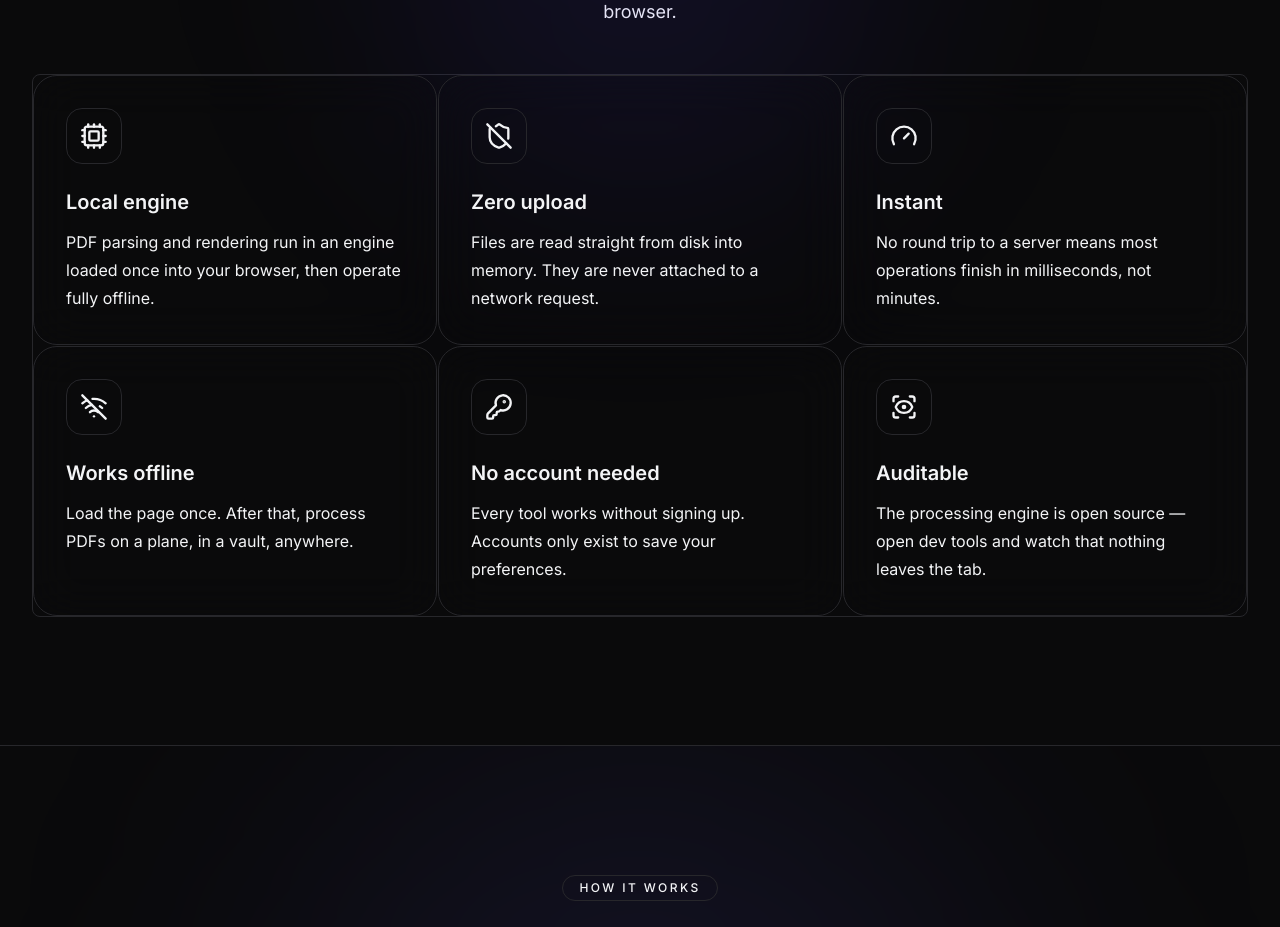
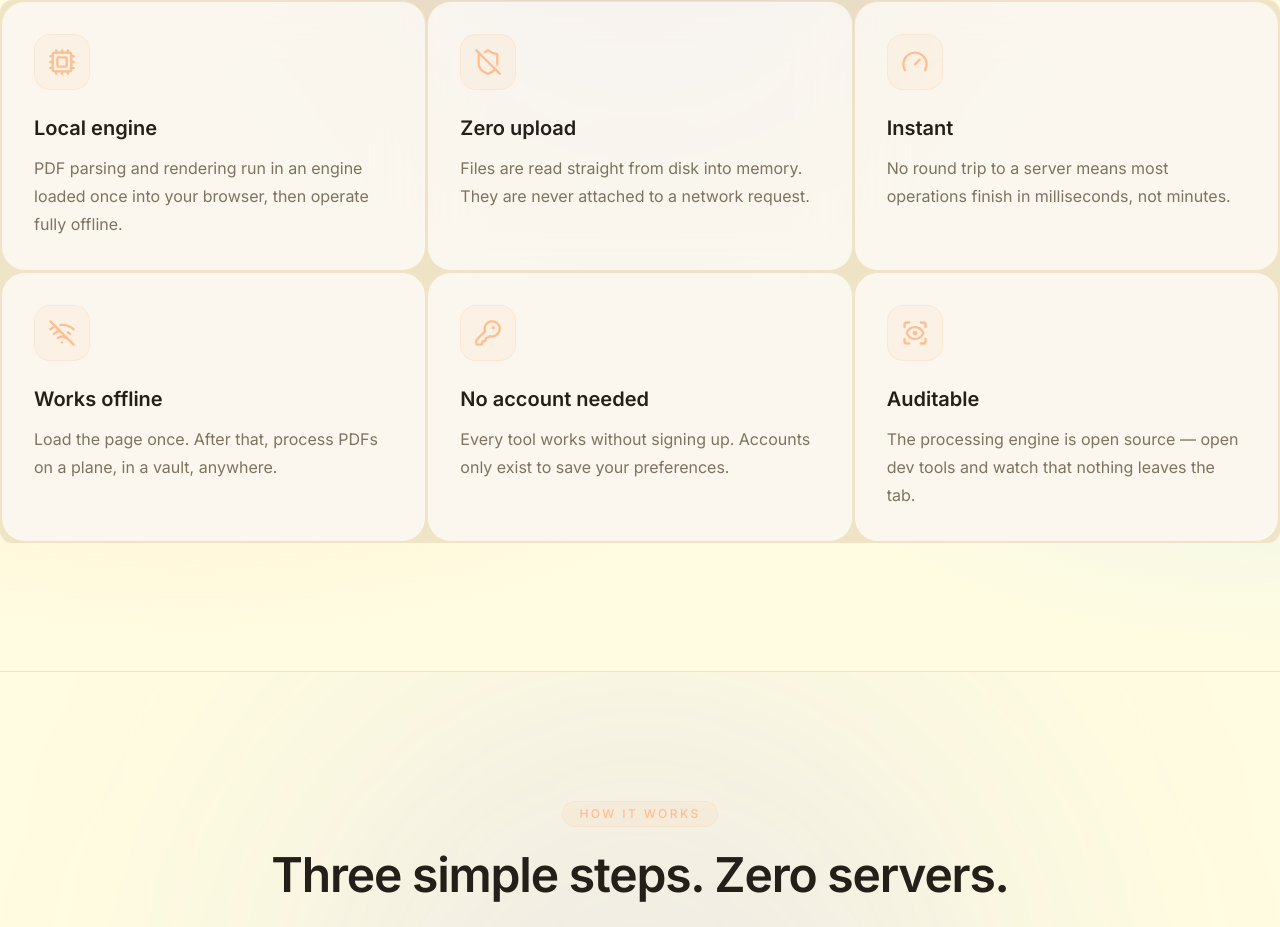
Before and after one commit to sandipkumarjha/privacy-first-pdf-processor, a Next.js app in the folder web/: page / in a window 1280 px wide. Shown: the part 1170-2097 px from the top of the page. Built offline with nearby package versions, Linux system fonts and the light colour scheme.

Commit message:
feat: POLISH UI

```diff
--- a/web/src/app/globals.css
+++ b/web/src/app/globals.css
@@ -1,121 +1,207 @@
 @import "tailwindcss";
 @import "tw-animate-css";
 
-
-
-/*
-  Theming strategy:
-  - Default (no class) = dark theme. This product's audience and aesthetic
-    (Vercel-like, technical, "local-only") reads best dark-first.
-  - Adding `.light` to <html> overrides the tokens below.
-  - Components only ever reference semantic tokens (bg-background,
-    text-foreground, border-border, text-muted, text-accent) — never
-    raw colors — so no `dark:` prefixes are needed anywhere.
-*/
+@custom-variant dark (&:is(.dark *));
 
 :root {
-  --background: 240 6% 4%;
-  --surface: 240 5% 8%;
-  --surface-2: 240 5% 11%;
-  --border: 240 5% 16%;
-  --foreground: 220 14% 96%;
-  --muted: 230 6% 58%;
-  --accent: 222 100% 65%;
-  --accent-soft: 222 70% 22%;
-  --danger: 4 86% 62%;
-  --success: 152 60% 50%;
+  --background: #fffce1;
+  --surface: #ffffff;
+  --surface-2: #fff8e6;
+
+  --foreground: #241f18;
+  --muted: #7c7360;
+  --muted-foreground: #8a8171;
+
+  --border: #f0e4c6;
+  --border-strong: #e6d6ac;
+
+  --accent: #ffbe91;
+  --accent-soft: #ffddb0;
+  --accent-foreground: #3a2414;
+
+  --info: #cfebff;
+  --info-foreground: #123049;
+
+  --success: #2fae6b;
+  --success-foreground: #ffffff;
+
+  --danger: #e5484d;
+  --danger-foreground: #ffffff;
+
+  --card: var(--surface);
+  --card-foreground: var(--foreground);
+
+  --popover: var(--surface);
+  --popover-foreground: var(--foreground);
+
+  --primary: var(--accent);
+  --primary-foreground: var(--accent-foreground);
+
+  --secondary: var(--accent-soft);
+  --secondary-foreground: var(--accent-foreground);
+
+  --destructive: var(--danger);
+  --destructive-foreground: var(--danger-foreground);
+
+  --ring: var(--accent);
+
+  --radius: 0.75rem;
 }
 
-:root.light {
-  --background: 0 0% 100%;
-  --surface: 240 20% 98%;
-  --surface-2: 240 15% 95%;
-  --border: 220 14% 89%;
-  --foreground: 240 10% 8%;
-  --muted: 220 9% 40%;
-  --accent: 222 89% 55%;
-  --accent-soft: 222 80% 92%;
-  --danger: 4 74% 50%;
-  --success: 152 60% 36%;
+.dark {
+  --background: #161310;
+  --surface: #1d1a15;
+  --surface-2: #242019;
+
+  --foreground: #f6efe1;
+  --muted: #a89c86;
+  --muted-foreground: #948a76;
+
+  --border: #35301f;
+  --border-strong: #453e28;
+
+  --accent: #ffbe91;
+  --accent-soft: #4a3722;
+  --accent-foreground: #2a1a0d;
+
+  --info: #24425c;
+  --info-foreground: #cfebff;
+
+  --success: #3ec27f;
+  --success-foreground: #0d1f16;
+
+  --danger: #f2696d;
+  --danger-foreground: #2a0d0e;
+
+  --card: var(--surface);
+  --card-foreground: var(--foreground);
+
+  --popover: var(--surface);
+  --popover-foreground: var(--foreground);
+
+  --primary: var(--accent);
+  --primary-foreground: var(--accent-foreground);
+
+  --secondary: var(--accent-soft);
+  --secondary-foreground: var(--foreground);
+
+  --destructive: var(--danger);
+  --destructive-foreground: var(--danger-foreground);
+
+  --ring: var(--accent);
 }
 
+@theme inline {
+  --color-background: var(--background);
+  --color-surface: var(--surface);
+  --color-surface-2: var(--surface-2);
 
+  --color-foreground: var(--foreground);
+  --color-muted: var(--muted);
+  --color-muted-foreground: var(--muted-foreground);
+
+  --color-border: var(--border);
+  --color-border-strong: var(--border-strong);
+
+  --color-accent: var(--accent);
+  --color-accent-soft: var(--accent-soft);
+  --color-accent-foreground: var(--accent-foreground);
+
+  --color-info: var(--info);
+  --color-info-foreground: var(--info-foreground);
+
+  --color-success: var(--success);
+  --color-success-foreground: var(--success-foreground);
+
+  --color-danger: var(--danger);
+  --color-danger-foreground: var(--danger-foreground);
+
+  --color-card: var(--card);
+  --color-card-foreground: var(--card-foreground);
+
+  --color-popover: var(--popover);
+  --color-popover-foreground: var(--popover-foreground);
+
+  --color-primary: var(--primary);
+  --color-primary-foreground: var(--primary-foreground);
+
+  --color-secondary: var(--secondary);
+  --color-secondary-foreground: var(--secondary-foreground);
+
+  --color-destructive: var(--destructive);
+  --color-destructive-foreground: var(--destructive-foreground);
+
+  --color-ring: var(--ring);
+
+  --radius-sm: calc(var(--radius) - 0.375rem);
+  --radius-md: calc(var(--radius) - 0.125rem);
+  --radius-lg: var(--radius);
+  --radius-xl: calc(var(--radius) + 0.375rem);
+}
+
+@layer base {
   * {
-  border-color: hsl(var(--border));
+    border-color: var(--border);
   }
 
   html {
-  scroll-behavior: smooth;
+    color-scheme: light;
+  }
+
+  .dark html,
+  html.dark {
+    color-scheme: dark;
   }
 
   body {
-  background-color: hsl(var(--background));
-  color: hsl(var(--foreground));
-  font-family: var(--font-sans), system-ui, sans-serif;
-  -webkit-font-smoothing: antialiased;
-  text-rendering: optimizeLegibility;
-}
-
-@media (prefers-reduced-motion: reduce) {
-  html {
-    scroll-behavior: auto;
-  }
-  *,
-  *::before,
-  *::after {
-    animation-duration: 0.001ms !important;
-    animation-iteration-count: 1 !important;
-    transition-duration: 0.001ms !important;
-    scroll-behavior: auto !important;
-  }
+    background-color: var(--background);
+    background-image:
+      radial-gradient(
+        ellipse 80% 60% at 15% -10%,
+        color-mix(in srgb, var(--accent) 22%, transparent),
+        transparent 60%
+      ),
+      radial-gradient(
+        ellipse 70% 50% at 100% 0%,
+        color-mix(in srgb, var(--info) 30%, transparent),
+        transparent 55%
+      ),
+      radial-gradient(
+        ellipse 60% 50% at 50% 100%,
+        color-mix(in srgb, var(--accent-soft) 25%, transparent),
+        transparent 60%
+      );
+    background-attachment: fixed;
+    color: var(--foreground);
   }
 
   ::selection {
-  background: hsl(var(--accent) / 0.3);
-  color: hsl(var(--foreground));
+    background-color: var(--accent);
+    color: var(--accent-foreground);
   }
 
-button:focus-visible,
-a:focus-visible,
-[tabindex]:focus-visible {
-  outline: 2px solid hsl(var(--accent));
+  :focus-visible {
+    outline: 2px solid var(--ring);
     outline-offset: 2px;
-  border-radius: 4px;
+    border-radius: var(--radius-sm);
   }
 
-/* Hairline grid overlay used behind the hero — subtle, not decorative noise */
-.bg-grid {
-  background-image:
-    linear-gradient(to right, hsl(var(--border) / 0.5) 1px, transparent 1px),
-    linear-gradient(to bottom, hsl(var(--border) / 0.5) 1px, transparent 1px);
-  background-size: 64px 64px;
+  ::-webkit-scrollbar {
+    width: 10px;
+    height: 10px;
   }
 
-.text-balance {
-  text-wrap: balance;
+  ::-webkit-scrollbar-track {
+    background: transparent;
   }
 
-.container-wrapper {
-  @apply mx-auto w-full max-w-7xl px-6 lg:px-8;
-}
-@keyframes flow {
-  from {
-    background-position: 0% 50%;
+  ::-webkit-scrollbar-thumb {
+    background-color: var(--border-strong);
+    border-radius: 999px;
+    border: 2px solid var(--background);
   }
 
-  to {
-    background-position: 200% 50%;
+  ::-webkit-scrollbar-thumb:hover {
+    background-color: var(--muted);
   }
 }
-
-.timeline-line {
-  background: linear-gradient(
-    90deg,
-    rgba(99,102,241,.2),
-    rgba(34,211,238,.8),
-    rgba(99,102,241,.2)
-  );
-
-  background-size: 200% 100%;
-  animation: flow 4s linear infinite;
-}
```
Lines whose indentation alone changed are shown as unchanged.
